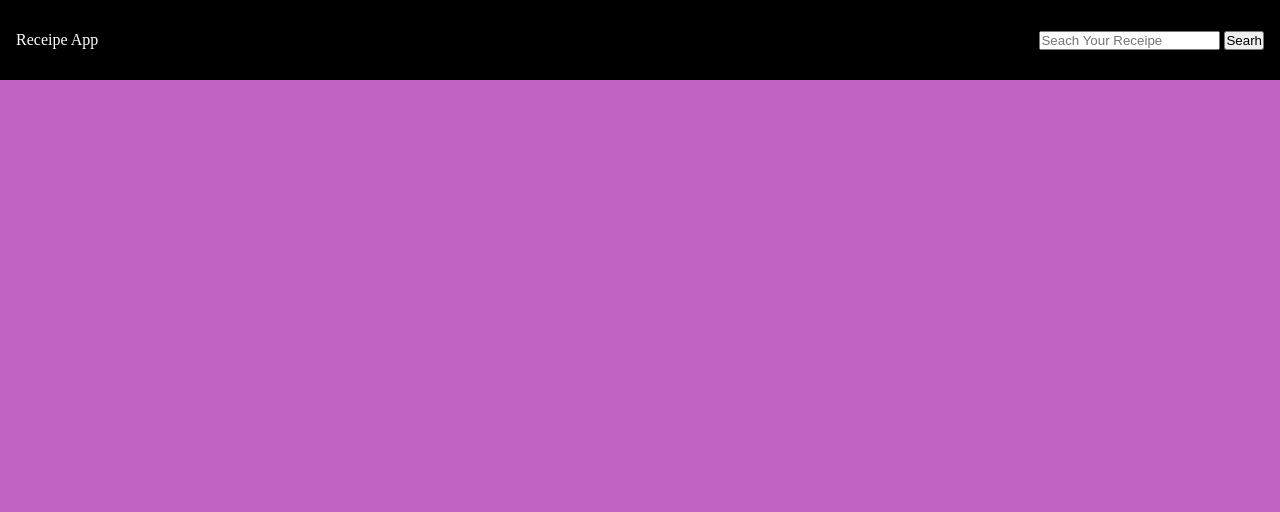
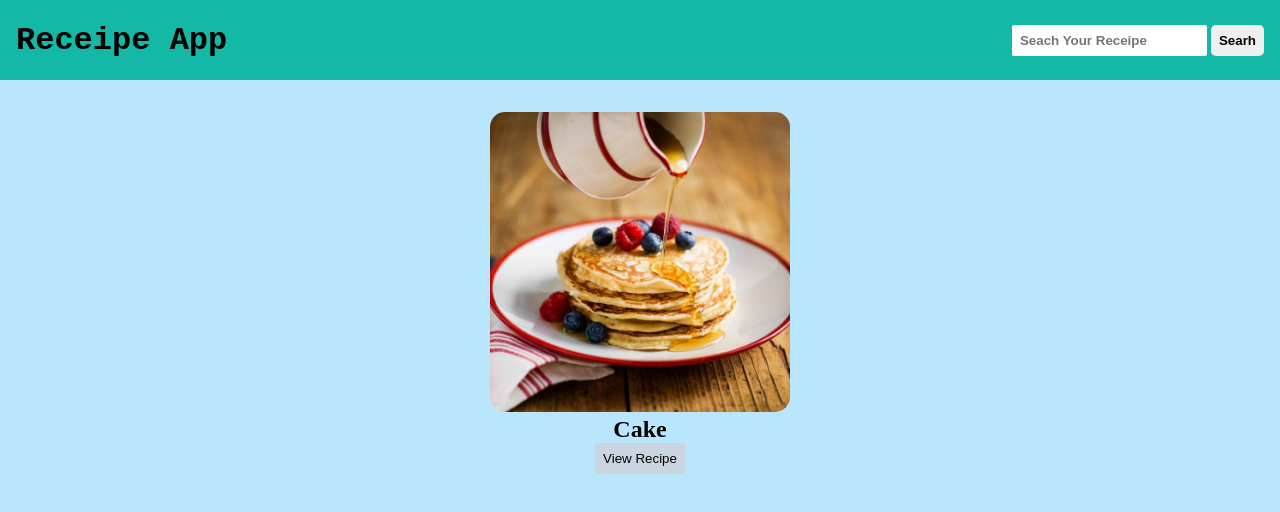
Before and after one commit to ShankeyPal07/recipe-website, a plain HTML site: page index.html in a window 1280 px wide. Drawn offline with Linux system fonts and the light colour scheme.

Commit message:
update feat

```diff
--- a/index.html
+++ b/index.html
@@ -5,6 +5,7 @@
     <meta name="viewport" content="width=device-width, initial-scale=1.0" />
     <title>Document</title>
     <link rel="stylesheet" href="style.css" />
+
     <script
       src="https://kit.fontawesome.com/79bdec6229.js"
       crossorigin="anonymous"
@@ -25,12 +26,13 @@
       <!-- receipe container -->
 
       <div id="receipe-container">
-        <!-- <div class="heading">
-          <h1>Searh Your favroite receipe</h1>
-        </div> -->
-
-        <!-- receipe -->
-
+        <div class="receipe">
+          <div class="img">
+            <img src="./images/cake.jpg" alt="" />
+          </div>
+          <h2>Cake</h2>
+          <button class="btn"><a href="#"> View Recipe</a></button>
+        </div>
       </div>
     </div>
 
--- a/style.css
+++ b/style.css
@@ -7,7 +7,7 @@
 body {
     height: 100%;
     width: 100%;
-    background-color: rgb(193, 100, 193);
+    background-color: rgb(186 230 253);
 }
 
 
@@ -16,7 +16,7 @@ body {
     justify-content: space-between;
     align-items: center;
     height: 10vh;
-    background-color: black;
+    background-color: rgb(20 184 166);
     color: white;
     padding: 1rem;
 }
@@ -34,6 +34,7 @@ body {
     justify-content: center;
     align-items: center;
 
+
 }
 
 #receipe-container img {
@@ -42,26 +43,29 @@ body {
 
 }
 
-.receipe{
+.receipe {
     display: flex;
     flex-direction: column;
     align-items: center;
 
 }
 
-.btn{
+.primary-btn {
     padding: 0.5rem;
     border: none;
     border-radius: 5px;
+    font-weight: 600;
+
 
 }
 
-.btn:hover{
-background-color: black;
-color: white;
+.primary-btn:hover {
+    background-color: black;
+    color: white;
+    border: 2px solid green;
 }
 
-.btn:active{
+.primary-btn:active {
     background-color: green;
 }
 
@@ -70,6 +74,35 @@ a {
     /* color:black; */
 }
 
-a  :hover{
-    color :white
+a :hover {
+    color: white
 }
+
+.seachbar input {
+    padding: 0.5rem;
+    border: none;
+    border-radius: 2px;
+    font-weight: 600;
+}
+
+.btn{
+    background-color: rgb(203 213 225);
+    border: none;
+    padding: 0.5rem;
+    border-radius: 2px;
+}
+
+.btn a {
+    color: black;
+}
+
+.btn:hover{
+border: 1px solid green;}
+
+
+.logo{
+    font-weight: 900;
+    font-size: 2rem;
+    color: black;
+    font-family:'Courier New', Courier, monospace;
+}
```
